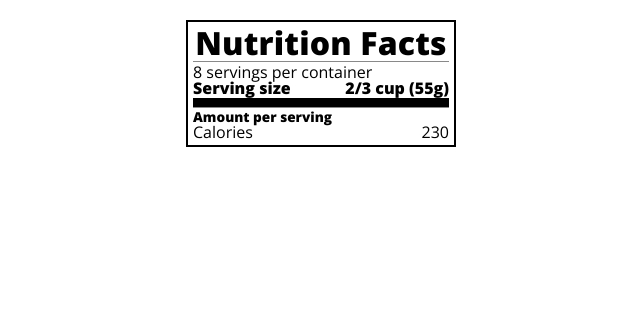
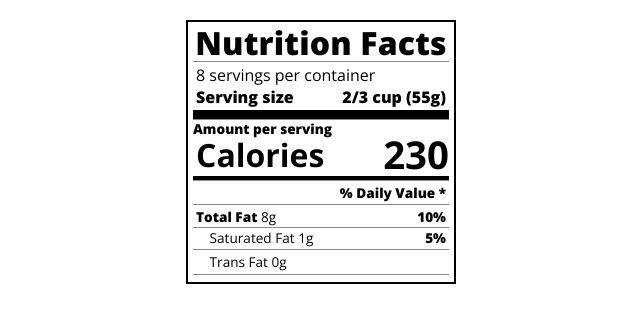
Before and after one commit to HulyaMartli/ResponsiveWebDesign07-Typography, a plain HTML site: page index.html in a window 1280 px wide. Shown: the whole page, without its empty margins (319-959 px from the left). Drawn offline with nearby package versions, Linux system fonts and the light colour scheme.

Commit message:
calories info and daily value section

```diff
--- a/css/styles.css
+++ b/css/styles.css
@@ -21,6 +21,7 @@ header h1 {
 p{
     display:flex;
     justify-content: space-between;
+    padding: 3px;
 }
 
 /* TEXT */
@@ -50,6 +51,20 @@ p{
 
 }
 
+.calories-info span {
+    font-size: 2.4em;
+    font-weight: 700;
+}
+
+.left-container p {
+    font-size: 2em;
+    font-weight: 700;
+}
+
+.daily-value p:not(.no-divider){
+    border-bottom: 1px solid #888989;
+}
+
 /* DIVIDERS */
 
 .divider {
@@ -61,6 +76,20 @@ p{
     height: 10px;
 }
 
+.medium {
+    height: 5px;
+}
+
 .large, .medium {
     background-color: black;
 }
+
+/* ALIGNMENT */
+
+.right {
+    justify-content: flex-end;
+}
+
+.indent {
+    margin-left: 1em;
+}
--- a/index.html
+++ b/index.html
@@ -27,6 +27,16 @@
             </div>
             <span>230</span>
         </div>
+        <div class="divider medium"></div>
+        <div class="daily-value small-text">
+            <p class="bold right no-divider">% Daily Value *</p>
+            <div class="divider"></div>
+            <p><span><span class="bold">Total Fat</span> 8g</span> <span class="bold">10%</span></p>
+            <p class="indent no-divider">Saturated Fat 1g <span class="bold">5%</span></p>
+            <div class="divider"></div>
+            <p class="indent no-divider"><span><i>Trans</i> Fat 0g</span></p>
+            <div class="divider"></div>
+          </div>
     </div>
 </body>
 
```
Also changed, not shown: 1 other file.
